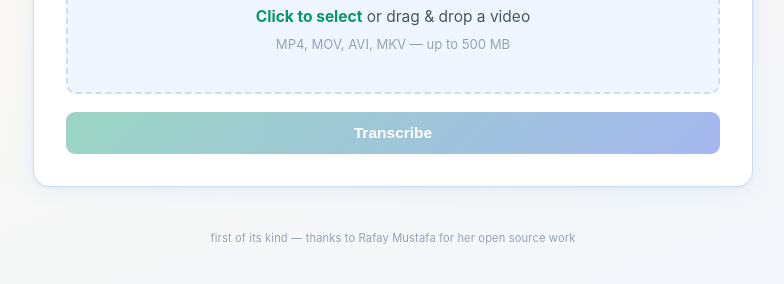
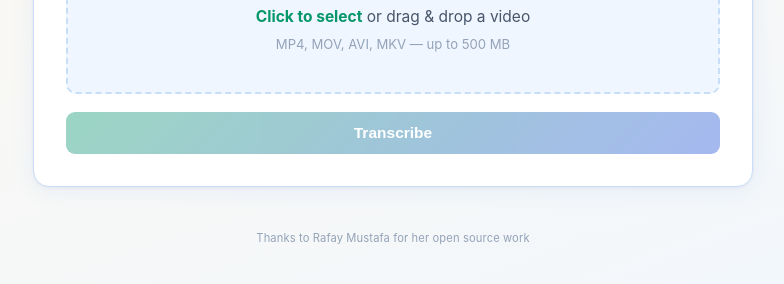
Before and after one commit to rafaym1/Long-Video-Transcriber-, a website: page public/index.html in a window 1280 px wide. Shown: the part 272-556 px from the top of the page, without its empty margins (247-1031 px from the left). Drawn offline with nearby package versions, Linux system fonts and the light colour scheme.

Commit message:
revised version

```diff
--- a/public/index.html
+++ b/public/index.html
@@ -334,7 +334,7 @@
     </div>
   </div>
 
-  <p class="footer-credit">first of its kind &mdash; thanks to Rafay Mustafa for her open source work</p>
+  <p class="footer-credit">Thanks to Rafay Mustafa for her open source work</p>
 
   <script>
     const form        = document.getElementById('upload-form')
```
